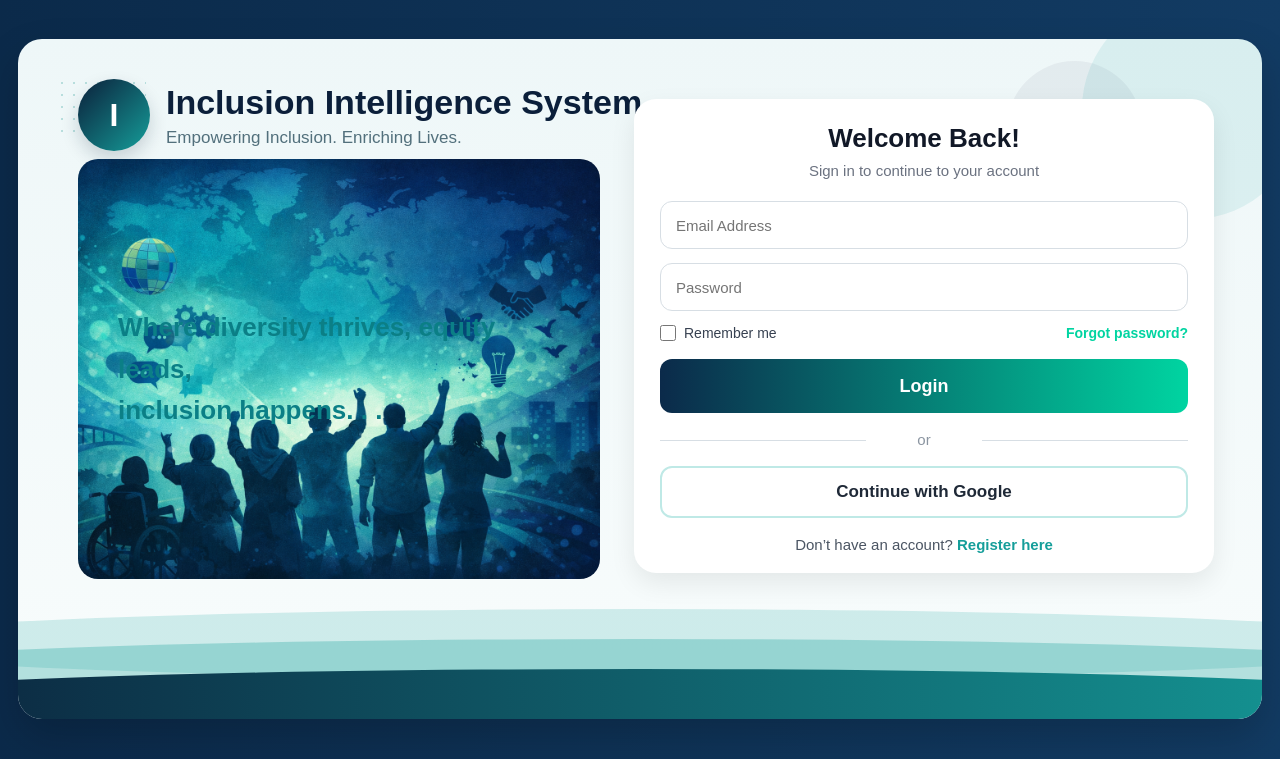
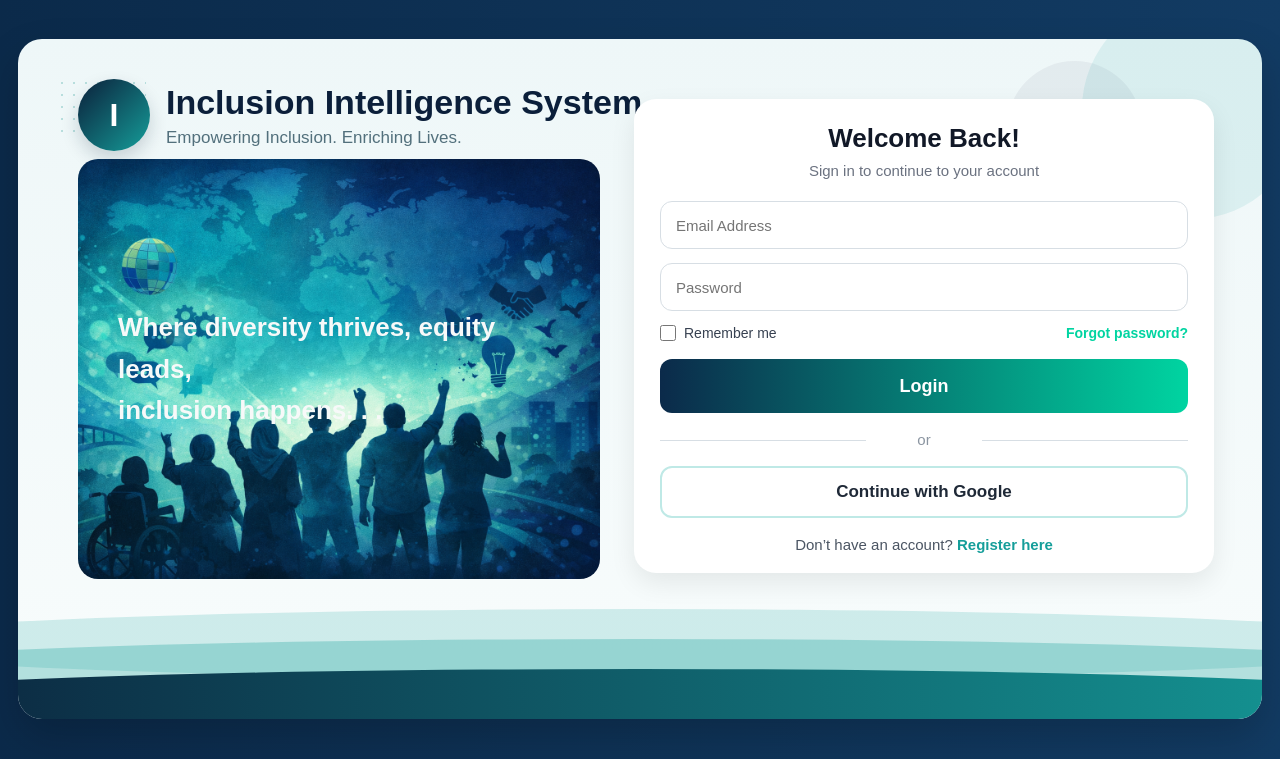
Before and after one commit to ai-virtualahan/Inclusion-Intelligence-System, a Flask app: page /login in a window 1280 px wide. Shown: the part 21-780 px from the top of the page. Run offline with Flask 3, Linux system fonts and the light colour scheme.

Commit message:
Making few adjustments on UI

```diff
--- a/templates/login.html
+++ b/templates/login.html
@@ -149,8 +149,9 @@ body {
 
   font-size: 26px;
   font-weight: 700;
-  color: #0b7f86;
+  color: #f7f9f9;
   line-height: 1.6;
+  font-weight: bolder;
 }
 
 .card {
```
